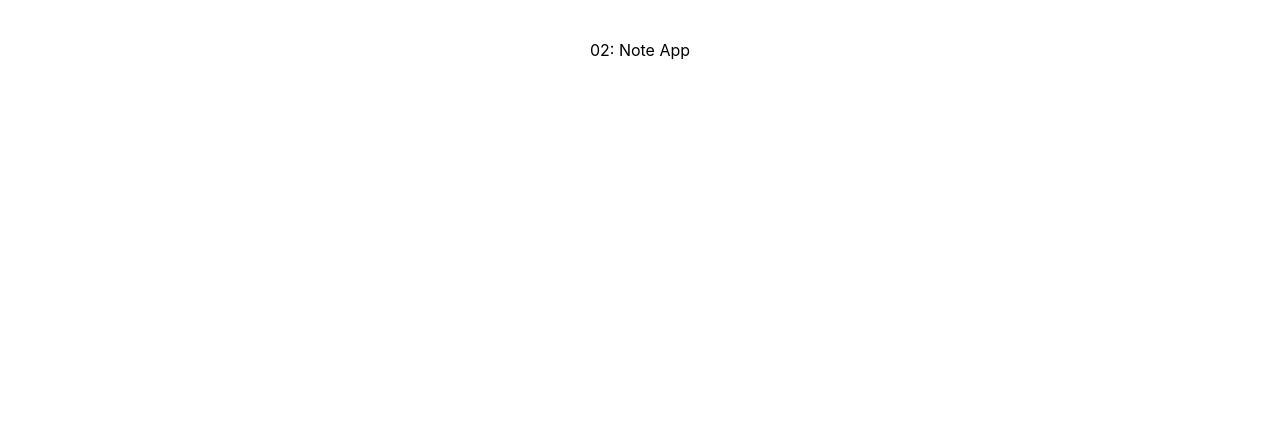
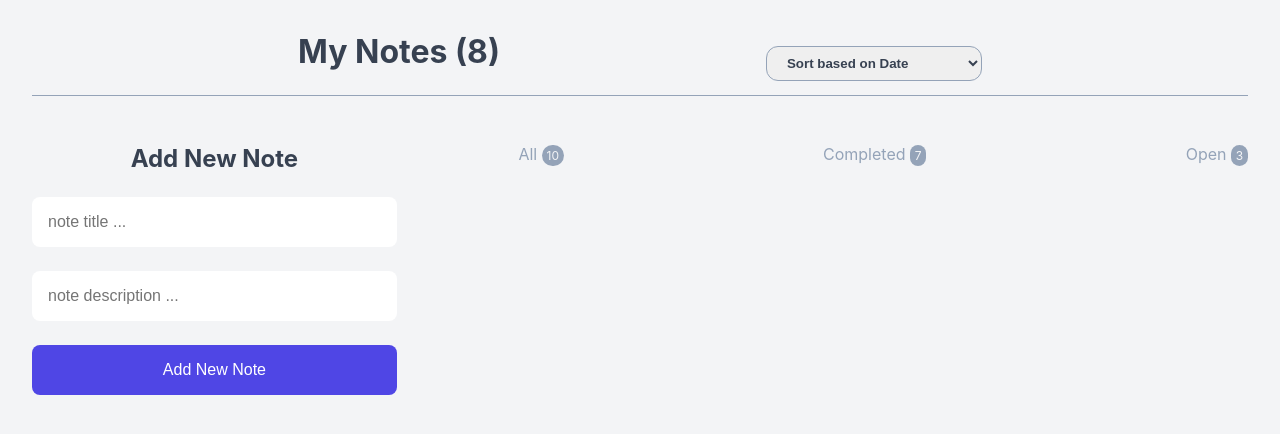
Before and after one commit to sahebmohammadi/02-Note-App, a React (Vite) app: page / in a window 1280 px wide. Shown: the top 434 px of the page. Built offline with nearby package versions, Linux system fonts and the light colour scheme.

Commit message:
static UI

```diff
--- a/src/App.css
+++ b/src/App.css
@@ -4,3 +4,83 @@
   padding: 2rem;
   text-align: center;
 }
+
+.note-header {
+  display: flex;
+  align-items: center;
+  justify-content: space-evenly;
+  margin-bottom: 3rem;
+  border-bottom: 1px solid var(--text-400);
+}
+
+.note-app {
+  display: flex;
+  justify-content: space-between;
+  gap: 2rem;
+}
+
+.note-form {
+  gap: 1.5rem;
+  display: grid;
+}
+
+.add-new-note {
+  width: 30%;
+}
+
+.note-container {
+  width: 60%;
+}
+
+.note-status {
+  display: flex;
+  justify-content: space-between;
+  color: var(--text-400);
+  margin-bottom: 2rem;
+}
+
+.note-status span {
+  border-radius: 2rem;
+  display: inline-block;
+  background-color: var(--text-400);
+  padding: 0.2rem 0.3rem;
+  font-size: 0.75rem;
+  color: var(--text-100);
+}
+
+.note-item {
+  padding: 1rem;
+  background-color: #fff;
+  border-radius: 0.75rem;
+  margin-bottom: 1.5rem;
+}
+
+.note-item__header {
+  display: flex;
+  align-items: center;
+  justify-content: space-between;
+  padding-bottom: 0.3rem;
+  margin-bottom: 0.3rem;
+  border-bottom: 1px solid var(--text-100);
+}
+
+.note-item.completed .title {
+  text-decoration: line-through;
+}
+
+.note-item__header .title {
+  font-size: 1.1rem;
+  color: var(--text-700);
+  margin-bottom: 0.5rem;
+  font-weight: 700;
+}
+
+.note-item__header .desc {
+  color: var(--text-400);
+  margin-bottom: 0.5rem;
+  font-weight: 300;
+}
+
+.note-item__footer {
+  color: var(--text-300);
+}
--- a/src/App.jsx
+++ b/src/App.jsx
@@ -1,10 +1,23 @@
+import { useState } from "react";
 import "./App.css";
+import AddNewNote from "./components/AddNewNote";
+import NoteHeader from "./components/NoteHeader";
+import NoteList from "./components/NoteList";
+import NoteStatus from "./components/NoteStatus";
 
 function App() {
+  const [notes, setNotes] = useState([]);
   return (
-    <>
-      <div>02: Note App</div>
-    </>
+    <div className="container">
+      <NoteHeader  />
+      <div className="note-app">
+        <AddNewNote setNotes={setNotes} />
+        <div className="note-container">
+          <NoteStatus />
+          <NoteList notes={notes} />
+        </div>
+      </div>
+    </div>
   );
 }
 
--- /dev/null
+++ b/src/components/AddNewNote.jsx
@@ -0,0 +1,43 @@
+import { useState } from "react";
+
+function AddNewNote({ setNotes }) {
+  const [title, setTtile] = useState("");
+  const [description, setDescription] = useState("");
+
+  const handleSubmit = (e) => {
+    e.preventDefault();
+    const newNote = { title, description, id: Date.now(), completed: false };
+    setNotes((notes) => [...notes, newNote]);
+    setTtile("");
+    setDescription("");
+  };
+
+  return (
+    <div className="add-new-note">
+      <h2>Add New Note</h2>
+      <form className="note-form" onSubmit={handleSubmit}>
+        <input
+          className="text-field"
+          type="text"
+          name="title"
+          value={title}
+          onChange={(e) => setTtile(e.target.value)}
+          placeholder="note title ..."
+        />
+        <input
+          value={description}
+          onChange={(e) => setDescription(e.target.value)}
+          className="text-field"
+          type="text"
+          name="desc"
+          placeholder="note description ..."
+        />
+        <button className="btn btn--primary" type="submit">
+          Add New Note
+        </button>
+      </form>
+    </div>
+  );
+}
+
+export default AddNewNote;
--- /dev/null
+++ b/src/components/NoteHeader.jsx
@@ -0,0 +1,13 @@
+function NoteHeader() {
+  return (
+    <div className="note-header">
+      <h1>My Notes (8)</h1>
+      <select name="" id="" placeholder="sort based on ...">
+        <option value="date">Sort based on Date</option>
+        <option value="completed">Sort based on Completed</option>
+      </select>
+    </div>
+  );
+}
+
+export default NoteHeader;
--- /dev/null
+++ b/src/components/NoteList.jsx
@@ -0,0 +1,29 @@
+function NoteList({ notes }) {
+  return (
+    <div className="note-list">
+      {/* {Array.from({ length: 3 }, (_, i) => (
+        <NoteItem key={i} />
+      ))} */}
+      {notes.map((note) => (
+        <NoteItem key={note.id} />
+      ))}
+    </div>
+  );
+}
+
+export default NoteList;
+
+function NoteItem() {
+  return (
+    <div className="note-item">
+      <div className="note-item__header">
+        <div>
+          <p className="title">client review and feedback</p>
+          <p className="desc">crypto wallet redeisgn</p>
+        </div>
+        <input style={{ backgroundColor: "#fff" }} type="checkbox" name="" />
+      </div>
+      <p className="note-item__footer">Today : 10:00 PM</p>
+    </div>
+  );
+}
--- /dev/null
+++ b/src/components/NoteStatus.jsx
@@ -0,0 +1,18 @@
+
+function NoteStatus() {
+  return (
+    <ul className="note-status">
+      <li>
+        All <span>10</span>
+      </li>
+      <li>
+        Completed <span>7</span>
+      </li>
+      <li>
+        Open <span>3</span>
+      </li>
+    </ul>
+  );
+}
+
+export default NoteStatus;
--- a/src/index.css
+++ b/src/index.css
@@ -1,3 +1,80 @@
 :root {
   font-family: Inter, system-ui, Avenir, Helvetica, Arial, sans-serif;
+  --bg-color: #f3f4f6;
+  --text-700: #374151;
+  --text-400: #94a3b8;
+  --text-100: #f3f4f6;
+  --text-300: #cbd5e1;
+  --white: #fff;
+  --primary-700: #4338ca;
+  --primary-600: #4f46e5;
+  --primary-100: #e0e7ff;
 }
+
+* {
+  padding: 0;
+  margin: 0;
+  box-sizing: border-box;
+  list-style: none;
+}
+
+body {
+  background-color: var(--bg-color);
+  width: 100vw;
+  min-height: 100vh;
+}
+
+input {
+  display: block;
+  outline: none;
+  border: none;
+}
+
+button {
+  outline: none;
+  border: none;
+  cursor: pointer;
+}
+p {
+  text-align: left;
+}
+
+h1 {
+  margin-bottom: 1.5rem;
+  color: var(--text-700);
+}
+
+h2 {
+  margin-bottom: 1.5rem;
+  color: var(--text-700);
+}
+input[type="checkbox"] {
+  transform: scale(1.5);
+}
+
+select {
+  padding: 0.5rem 1rem;
+  outline: none;
+  border: 1px solid var(--text-400);
+  border-radius: 0.75rem;
+  font-weight: 700;
+  color: var(--text-700);
+}
+
+.text-field {
+  width: 100%;
+  padding: 1rem;
+  border-radius: 0.5rem;
+  color: var(--text-700);
+  font-size: 1rem;
+}
+.btn {
+  border-radius: 0.5rem;
+  padding: 1rem 1rem;
+}
+
+.btn--primary {
+  background-color: var(--primary-600);
+  color: white;
+  font-size: 1rem;
+}
```
Also changed, not shown: .eslintrc.cjs.
